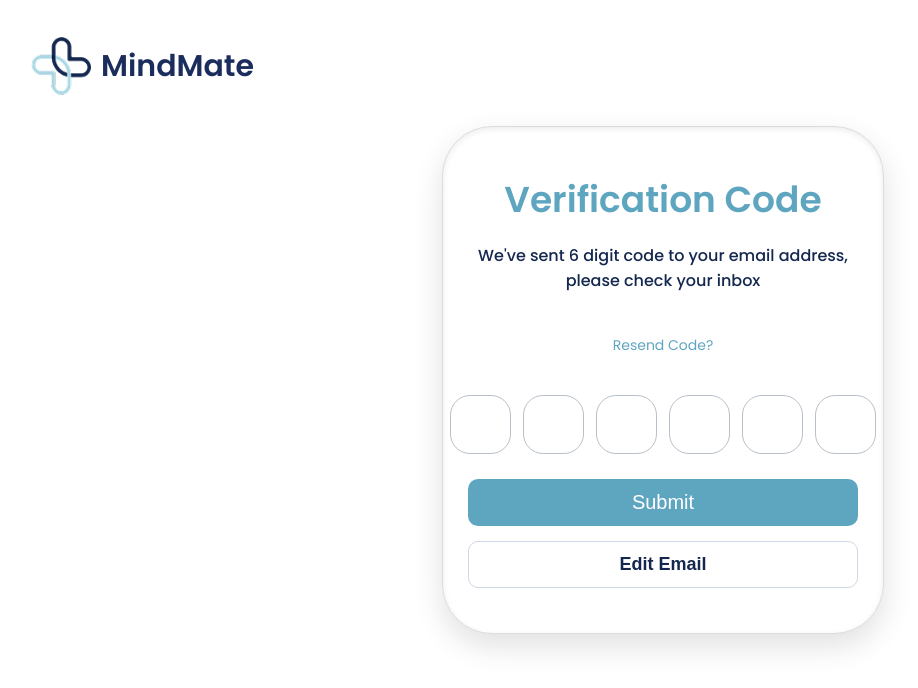
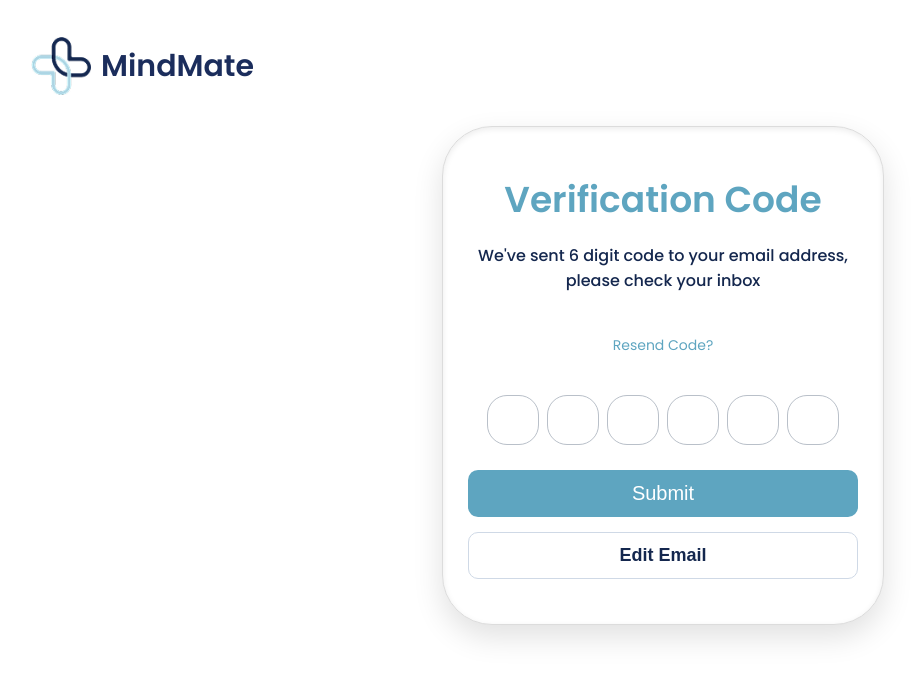
Before and after one commit to MindMate-Project/Web, a React (Create React App) app: page /api/auth/verify-reset-password in a window 1280 px wide. Shown: the top 688 px of the page, without its empty margins (37-955 px from the left). Built offline with nearby package versions, Linux system fonts and the light colour scheme.

Commit message:
refactor: make a new place for 6 input reset code instead of 5

```diff
--- a/src/components/Auth/VerifyEmail.css
+++ b/src/components/Auth/VerifyEmail.css
@@ -1,8 +1,8 @@
 :root {
-  --primary-bg: #5EA5C0;
-  --border-color: #B9C0C9;
-  --text-dark: #14274E;
-  --text-light: #6b7280;
+    --primary-bg: #5EA5C0;
+    --border-color: #B9C0C9;
+    --text-dark: #14274E;
+    --text-light: #6b7280;
 }
 
 
@@ -33,7 +33,7 @@
     box-shadow:
         0 12px 30px rgba(0, 0, 0, 0.12),
         inset 0 2px 6px rgba(0, 0, 0, 0.08);
-        color: var(--primary-bg);
+    color: var(--primary-bg);
 }
 
 .verify-email .card h2 {
@@ -62,13 +62,13 @@
 .verify-email .code-inputs {
     display: flex;
     justify-content: center;
-    gap: 12px;
+    gap: 8px;
     margin-bottom: 25px;
 }
 
 .verify-email .code-inputs input {
-    width: 55px;
-    height: 55px;
+    width: 46px;
+    height: 46px;
     font-size: 20px;
     text-align: center;
     border-radius: 20px;
@@ -106,7 +106,7 @@
 }
 
 .verify-email .submit-btn:hover {
-    background:  #69afcb;
+    background: #69afcb;
 }
 
 @media (max-width: 1200px) {
```
